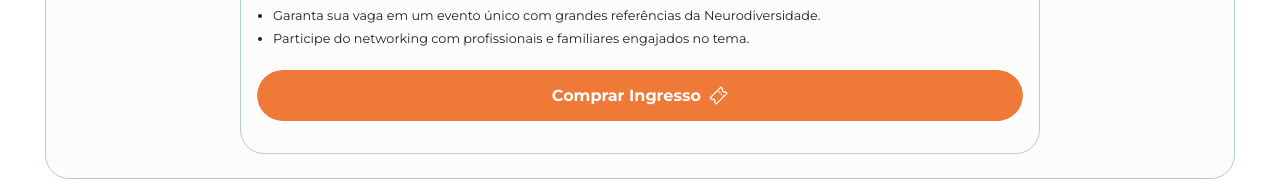
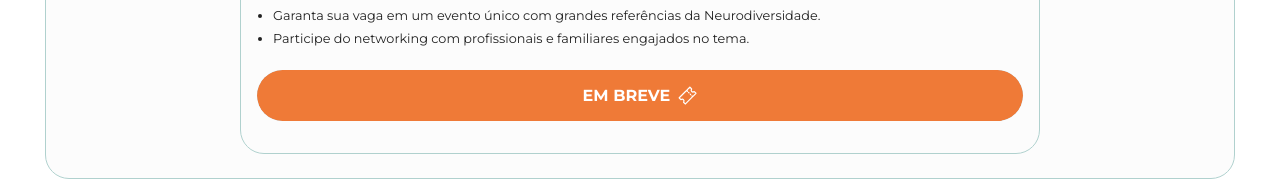
Before and after one commit to humbertomonteiro/congressoautismoma, a React (Vite) app: page / in a window 1280 px wide. Shown: the part 1851-2032 px from the top of the page. Built offline with nearby package versions, Linux system fonts and the light colour scheme; no server answers.

Commit message:
desabilitando botão de compra

```diff
--- a/src/components/sections/Tickets/index.jsx
+++ b/src/components/sections/Tickets/index.jsx
@@ -84,10 +84,11 @@ const Item1 = ({ wpp, openChatbot }) => {
                 // link="https://api.whatsapp.com/send?phone=5598991058908&text=Olá!%20Gostaria%20de%20comprar%20ingresso"
                 // target="_blank"
                 // action="button"
-                // disabled={true}
+                disabled={true}
               >
-                Comprar Ingresso
+                {/* Comprar Ingresso */}
                 {/* INGRESSOS ESGOTADOS */}
+                EM BREVE
                 <IoTicketOutline style={{ fontSize: "1.2rem" }} />
               </ButtonSecondary>
             ) : (
```
